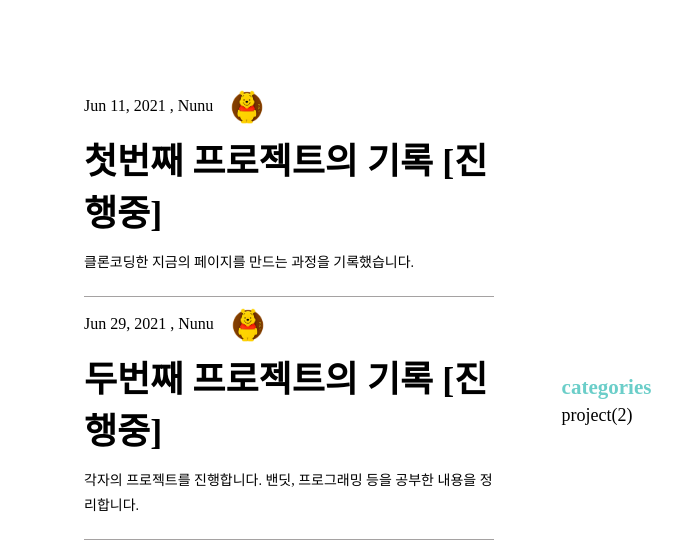
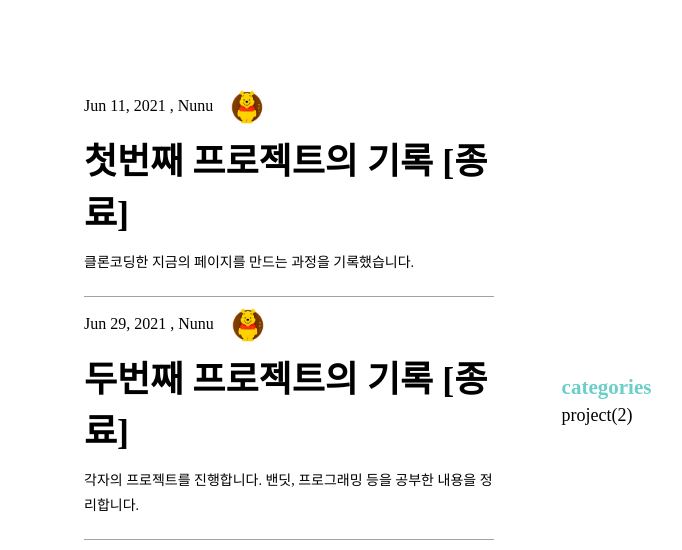
Before and after one commit to CocoDiff/webpractice, a plain HTML site: page index.html in a window 1280 px wide. Shown: the part 666-1216 px from the top of the page, without its empty margins (406-1088 px from the left). Drawn offline with Linux system fonts and the light colour scheme.

Commit message:
Update index.html

```diff
--- a/index.html
+++ b/index.html
@@ -37,13 +37,13 @@
         <div class = "content">
             <a href ="./first_project.html">
             <span>Jun 11, 2021 , Nunu</span> <img src="./image/pooh.jpg"><br>
-            <h2>첫번째 프로젝트의 기록 [진행중]</h2>
+            <h2>첫번째 프로젝트의 기록 [종료]</h2>
             <p>클론코딩한 지금의 페이지를 만드는 과정을 기록했습니다.</p></a>
             <hr>
 
             <span>Jun 29, 2021 , Nunu</span> <img src="./image/pooh.jpg"><br>
             <a href = "./second_project.html">
-            <h2>두번째 프로젝트의 기록 [진행중]</h2>
+            <h2>두번째 프로젝트의 기록 [종료]</h2>
             <p>각자의 프로젝트를 진행합니다. 밴딧, 프로그래밍 등을 공부한 내용을 정리합니다.</p></a>
             <hr>
         </div>
```
